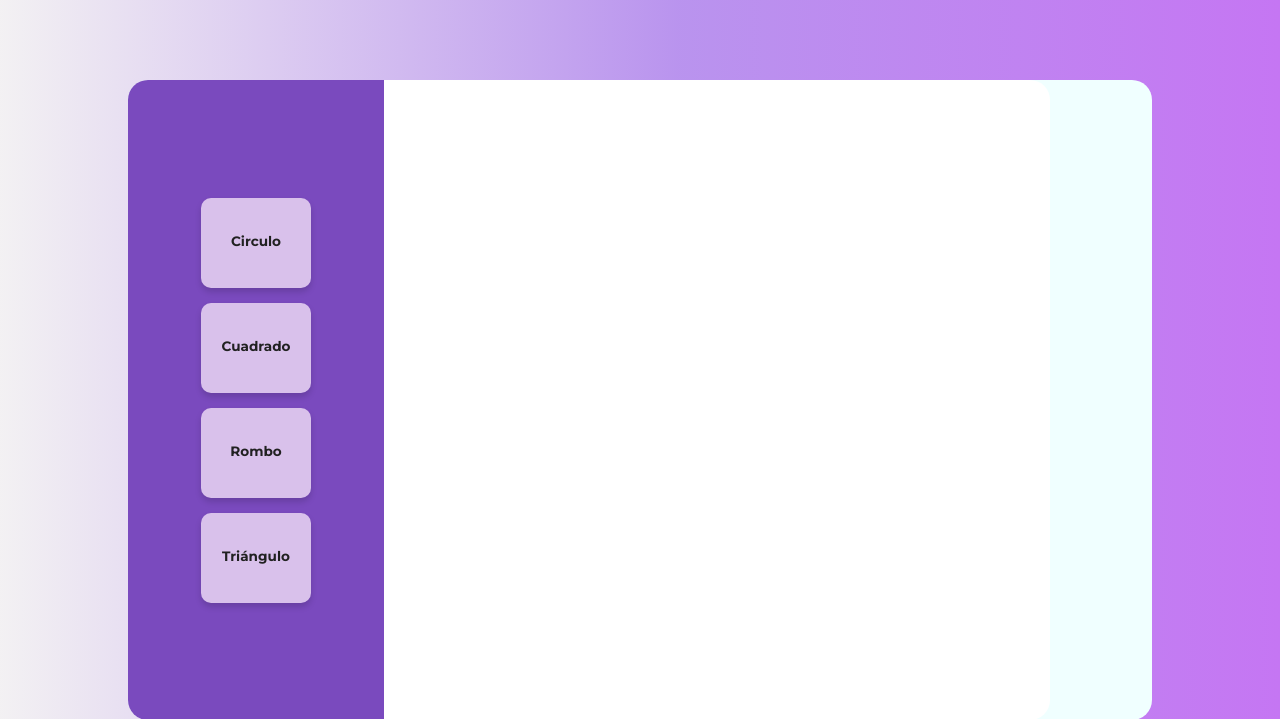
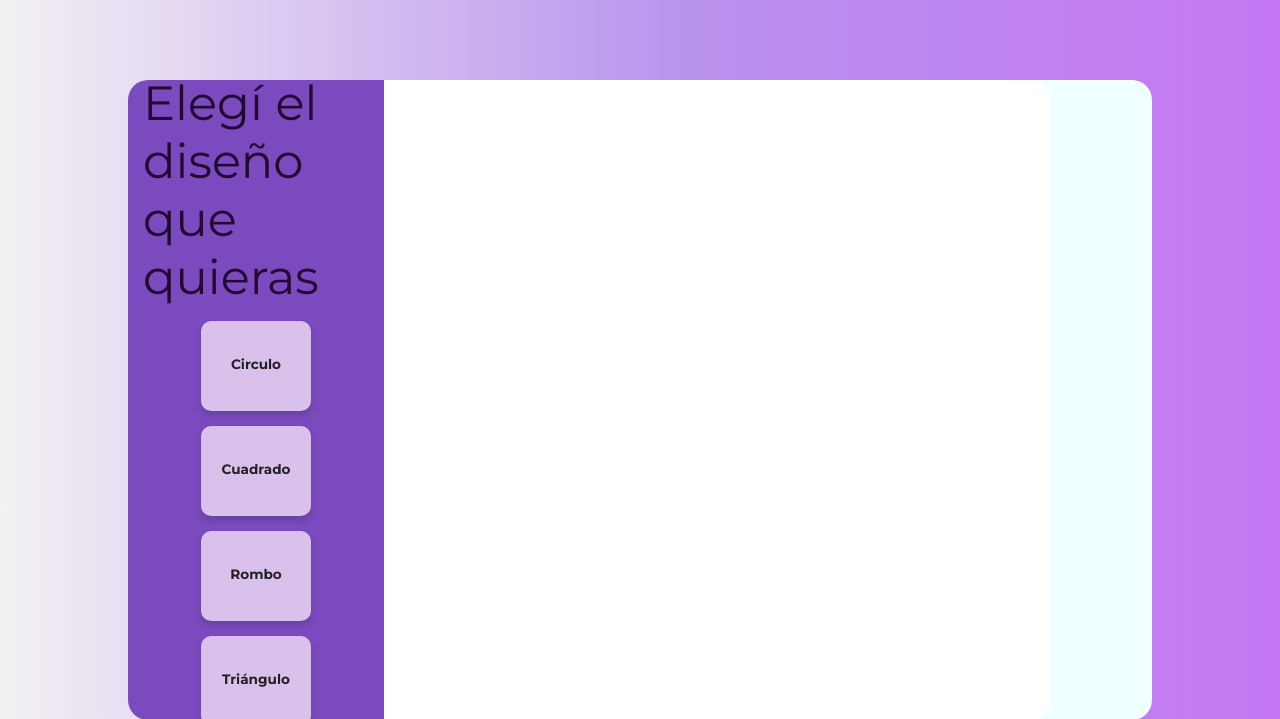
Before and after one commit to MilanesaGav/PROYECTO-DIN, a PHP site: page /6-DibujosGeo2.html in a window 1280 px wide. Shown: the top 719 px of the page. Run offline with PHP 8.4, Linux system fonts and the light colour scheme; some web fonts are replaced.

```diff
--- a/pag linda/3-MenuPrincipal.html
+++ b/pag linda/3-MenuPrincipal.html
@@ -11,7 +11,7 @@
     <main>
         <div id="principal">
             <p id="TituloPrincipal">Elegí que actividad queres</p><br>
-            <<div class="botonera">
+            <div class="botonera">
 
     <!-- Tarjeta 1 -->
     <a href="4-DisPrehechos.html" class="tarjeta">
--- a/pag linda/6-DibujosGeo2.html
+++ b/pag linda/6-DibujosGeo2.html
@@ -15,7 +15,7 @@
                 <!-- Menú lateral izquierdo -->
                 <div id="menu1">
                     <div class="botonera">
-
+                        <span id="TituloAct"> Elegí el diseño que quieras</span>
                         <!-- Tarjeta 1 -->
                         <a href="6-DibujosGeo2.html" target="lienzo" class="tarjeta">
                             <div class="tarjeta-inner">
--- a/pag linda/style6.css
+++ b/pag linda/style6.css
@@ -5,7 +5,10 @@
     width: 100%;
     height: 100%;
 }
-
+#TituloAct{
+    font-size: 3em;
+    color:rgb(32, 10, 49);
+}
 #menu1 {
     width: 25%;
     height: 100%;
```
